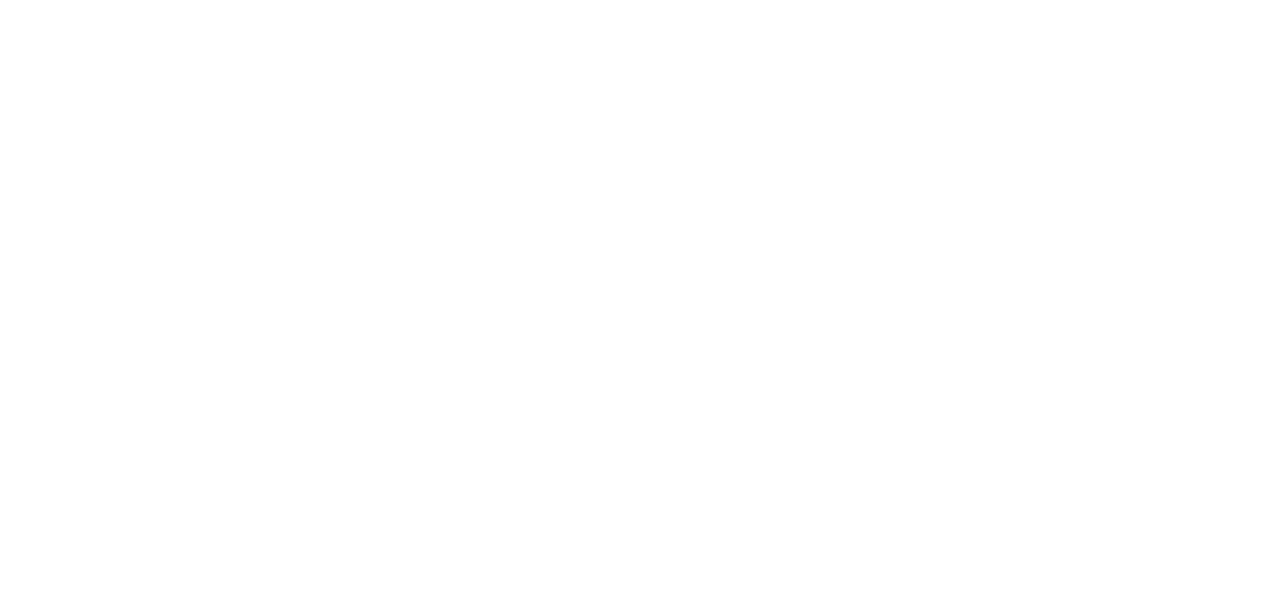
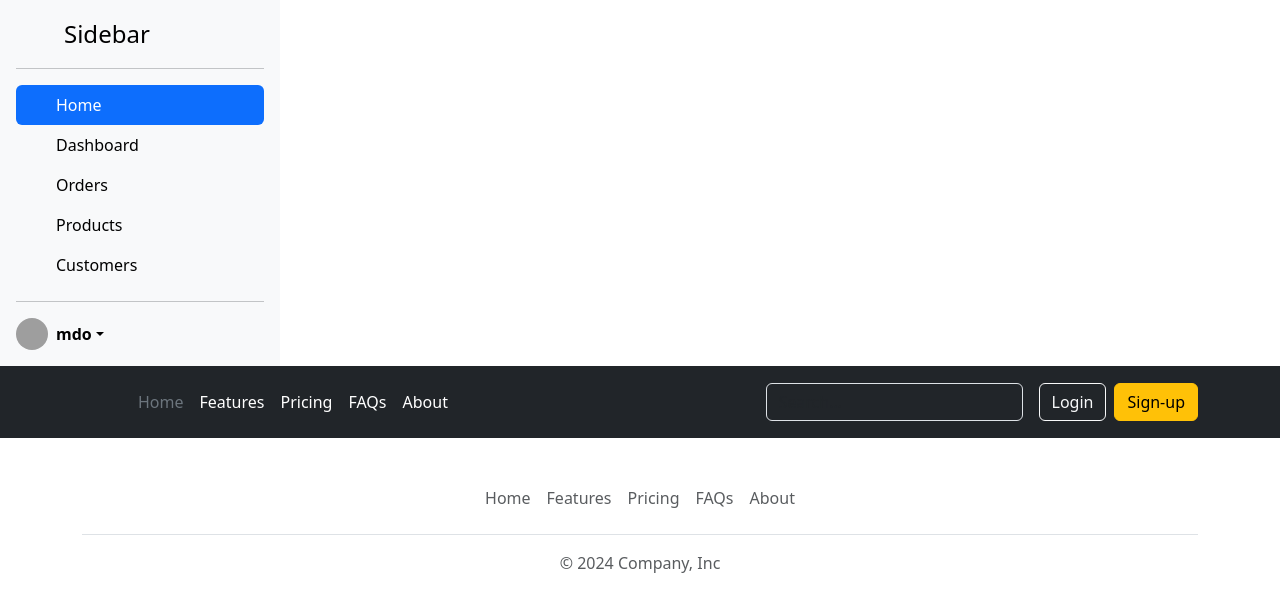
Before and after one commit to Sarthak1907/Quantum-Quest, a React (Vite) app in the folder Quantum_Quest/: page / in a window 1280 px wide. Shown: the top 612 px of the page. Built offline with nearby package versions, Linux system fonts and the light colour scheme; grey boxes are pictures that could not be loaded.

Commit message:
Added Sidebar, Header, Footer to code

```diff
--- a/Quantum_Quest/src/App.jsx
+++ b/Quantum_Quest/src/App.jsx
@@ -1,5 +1,16 @@
+import Footer from "./components/Footer";
+import Header from "./components/Header";
+import Sidebar from "./components/Sidebar";
+import "bootstrap/dist/css/bootstrap.css";
+
 const App = () => {
-  return <></>;
+  return (
+    <>
+      <Sidebar></Sidebar>
+      <Header></Header>
+      <Footer></Footer>
+    </>
+  );
 };
 
 export default App;
--- /dev/null
+++ b/Quantum_Quest/src/components/Footer.jsx
@@ -0,0 +1,40 @@
+const Footer = () => {
+  return (
+    <>
+      <div className="container">
+        <footer className="py-3 my-4">
+          <ul className="nav justify-content-center border-bottom pb-3 mb-3">
+            <li className="nav-item">
+              <a href="#" className="nav-link px-2 text-body-secondary">
+                Home
+              </a>
+            </li>
+            <li className="nav-item">
+              <a href="#" className="nav-link px-2 text-body-secondary">
+                Features
+              </a>
+            </li>
+            <li className="nav-item">
+              <a href="#" className="nav-link px-2 text-body-secondary">
+                Pricing
+              </a>
+            </li>
+            <li className="nav-item">
+              <a href="#" className="nav-link px-2 text-body-secondary">
+                FAQs
+              </a>
+            </li>
+            <li className="nav-item">
+              <a href="#" className="nav-link px-2 text-body-secondary">
+                About
+              </a>
+            </li>
+          </ul>
+          <p className="text-center text-body-secondary">© 2024 Company, Inc</p>
+        </footer>
+      </div>
+    </>
+  );
+};
+
+export default Footer;
--- /dev/null
+++ b/Quantum_Quest/src/components/Header.jsx
@@ -0,0 +1,77 @@
+const Header = () => {
+  return (
+    <>
+      <header className="p-3 text-bg-dark">
+        <div className="container">
+          <div className="d-flex flex-wrap align-items-center justify-content-center justify-content-lg-start">
+            <a
+              href="/"
+              className="d-flex align-items-center mb-2 mb-lg-0 text-white text-decoration-none"
+            >
+              <svg
+                className="bi me-2"
+                width="40"
+                height="32"
+                role="img"
+                aria-label="Bootstrap"
+              >
+                <use xlinkHref="#bootstrap"></use>
+              </svg>
+            </a>
+
+            <ul className="nav col-12 col-lg-auto me-lg-auto mb-2 justify-content-center mb-md-0">
+              <li>
+                <a href="#" className="nav-link px-2 text-secondary">
+                  Home
+                </a>
+              </li>
+              <li>
+                <a href="#" className="nav-link px-2 text-white">
+                  Features
+                </a>
+              </li>
+              <li>
+                <a href="#" className="nav-link px-2 text-white">
+                  Pricing
+                </a>
+              </li>
+              <li>
+                <a href="#" className="nav-link px-2 text-white">
+                  FAQs
+                </a>
+              </li>
+              <li>
+                <a href="#" className="nav-link px-2 text-white">
+                  About
+                </a>
+              </li>
+            </ul>
+
+            <form
+              className="col-12 col-lg-auto mb-3 mb-lg-0 me-lg-3"
+              role="search"
+            >
+              <input
+                type="search"
+                className="form-control form-control-dark text-bg-dark"
+                placeholder="Search..."
+                aria-label="Search"
+              />
+            </form>
+
+            <div className="text-end">
+              <button type="button" className="btn btn-outline-light me-2">
+                Login
+              </button>
+              <button type="button" className="btn btn-warning">
+                Sign-up
+              </button>
+            </div>
+          </div>
+        </div>
+      </header>
+    </>
+  );
+};
+
+export default Header;
--- /dev/null
+++ b/Quantum_Quest/src/components/Sidebar.jsx
@@ -0,0 +1,108 @@
+const Sidebar = () => {
+  return (
+    <>
+      <div
+        className="d-flex flex-column flex-shrink-0 p-3 bg-body-tertiary"
+        style={{ width: "280px" }}
+      >
+        <a
+          href="/"
+          className="d-flex align-items-center mb-3 mb-md-0 me-md-auto link-body-emphasis text-decoration-none"
+        >
+          <svg className="bi pe-none me-2" width="40" height="32">
+            <use xlinkHref="#bootstrap"></use>
+          </svg>
+          <span className="fs-4">Sidebar</span>
+        </a>
+        <hr />
+        <ul className="nav nav-pills flex-column mb-auto">
+          <li className="nav-item">
+            <a href="#" className="nav-link active" aria-current="page">
+              <svg className="bi pe-none me-2" width="16" height="16">
+                <use xlinkHref="#home"></use>
+              </svg>
+              Home
+            </a>
+          </li>
+          <li>
+            <a href="#" className="nav-link link-body-emphasis">
+              <svg className="bi pe-none me-2" width="16" height="16">
+                <use xlinkHref="#speedometer2"></use>
+              </svg>
+              Dashboard
+            </a>
+          </li>
+          <li>
+            <a href="#" className="nav-link link-body-emphasis">
+              <svg className="bi pe-none me-2" width="16" height="16">
+                <use xlinkHref="#table"></use>
+              </svg>
+              Orders
+            </a>
+          </li>
+          <li>
+            <a href="#" className="nav-link link-body-emphasis">
+              <svg className="bi pe-none me-2" width="16" height="16">
+                <use xlinkHref="#grid"></use>
+              </svg>
+              Products
+            </a>
+          </li>
+          <li>
+            <a href="#" className="nav-link link-body-emphasis">
+              <svg className="bi pe-none me-2" width="16" height="16">
+                <use xlinkHref="#people-circle"></use>
+              </svg>
+              Customers
+            </a>
+          </li>
+        </ul>
+        <hr />
+        <div className="dropdown">
+          <a
+            href="#"
+            className="d-flex align-items-center link-body-emphasis text-decoration-none dropdown-toggle"
+            data-bs-toggle="dropdown"
+            aria-expanded="false"
+          >
+            <img
+              src="https://github.com/mdo.png"
+              alt=""
+              width="32"
+              height="32"
+              className="rounded-circle me-2"
+            />
+            <strong>mdo</strong>
+          </a>
+          <ul className="dropdown-menu text-small shadow">
+            <li>
+              <a className="dropdown-item" href="#">
+                New project...
+              </a>
+            </li>
+            <li>
+              <a className="dropdown-item" href="#">
+                Settings
+              </a>
+            </li>
+            <li>
+              <a className="dropdown-item" href="#">
+                Profile
+              </a>
+            </li>
+            <li>
+              <hr className="dropdown-divider" />
+            </li>
+            <li>
+              <a className="dropdown-item" href="#">
+                Sign out
+              </a>
+            </li>
+          </ul>
+        </div>
+      </div>
+    </>
+  );
+};
+
+export default Sidebar;
```
